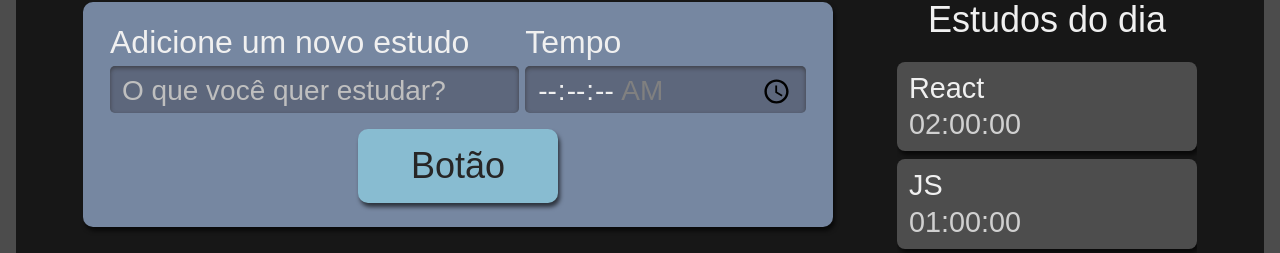
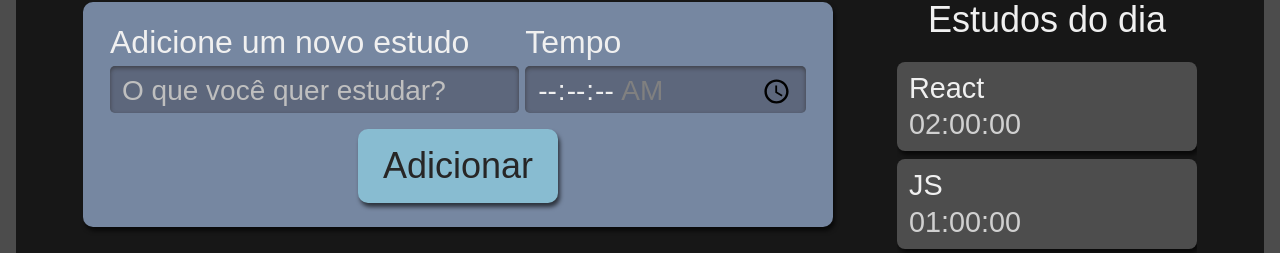
Before and after one commit to jp-grilo/Alura-studies, a React (Create React App) app: page / in a window 1280 px wide. Shown: the part 222-475 px from the top of the page. Built offline with nearby package versions, Linux system fonts and the light colour scheme.

Commit message:
melhor componntização e estruturação de responsabi

```diff
--- a/src/Components/Button/index.tsx
+++ b/src/Components/Button/index.tsx
@@ -1,10 +1,10 @@
 import React from "react";
 import style from './button.module.scss';
-class Button extends React.Component{
+class Button extends React.Component<{ text: string }>{
     render() {
         return (
             <button className={style.button}>
-                Botão
+                {this.props.text}
             </button>
         )
     }
--- a/src/Components/Form/index.tsx
+++ b/src/Components/Form/index.tsx
@@ -34,7 +34,9 @@ class Form extends React.Component{
                 />
                 </div>
 
-                <Button />
+                <Button
+                    text="Adicionar"
+                />
             </form>
         )
     }
--- /dev/null
+++ b/src/Components/List/Item/index.tsx
@@ -0,0 +1,9 @@
+import style from '../list.module.scss';
+export default function Item({tarefa, tempo} : { tarefa: string, tempo: string}){
+        return(
+            <li className={style.item}>
+                <h3>{tarefa}</h3>
+                <span>{tempo}</span>
+            </li>
+        )
+}
--- a/src/Components/List/index.tsx
+++ b/src/Components/List/index.tsx
@@ -1,4 +1,5 @@
 import React from "react";
+import Item from './Item'
 import style from './list.module.scss';
 
 function List(){
@@ -18,10 +19,10 @@ function List(){
             <h2> Estudos do dia</h2>
             <ul >
                 {tarefas.map((item, index) => (
-                    <li key={index} className={style.item}>
-                        <h3>{item.tarefa}</h3>
-                        <span>{item.tempo}</span>
-                    </li>
+                    <Item
+                    key={index}
+                    {...item}
+                    />
                 ))}
             </ul>
         </aside>
--- /dev/null
+++ b/src/Components/Stopwatch/index.tsx
@@ -0,0 +1 @@
+import React from "react";
```
Also changed, not shown: src/Components/Stopwatch/stopwatch.module.scss (added).
